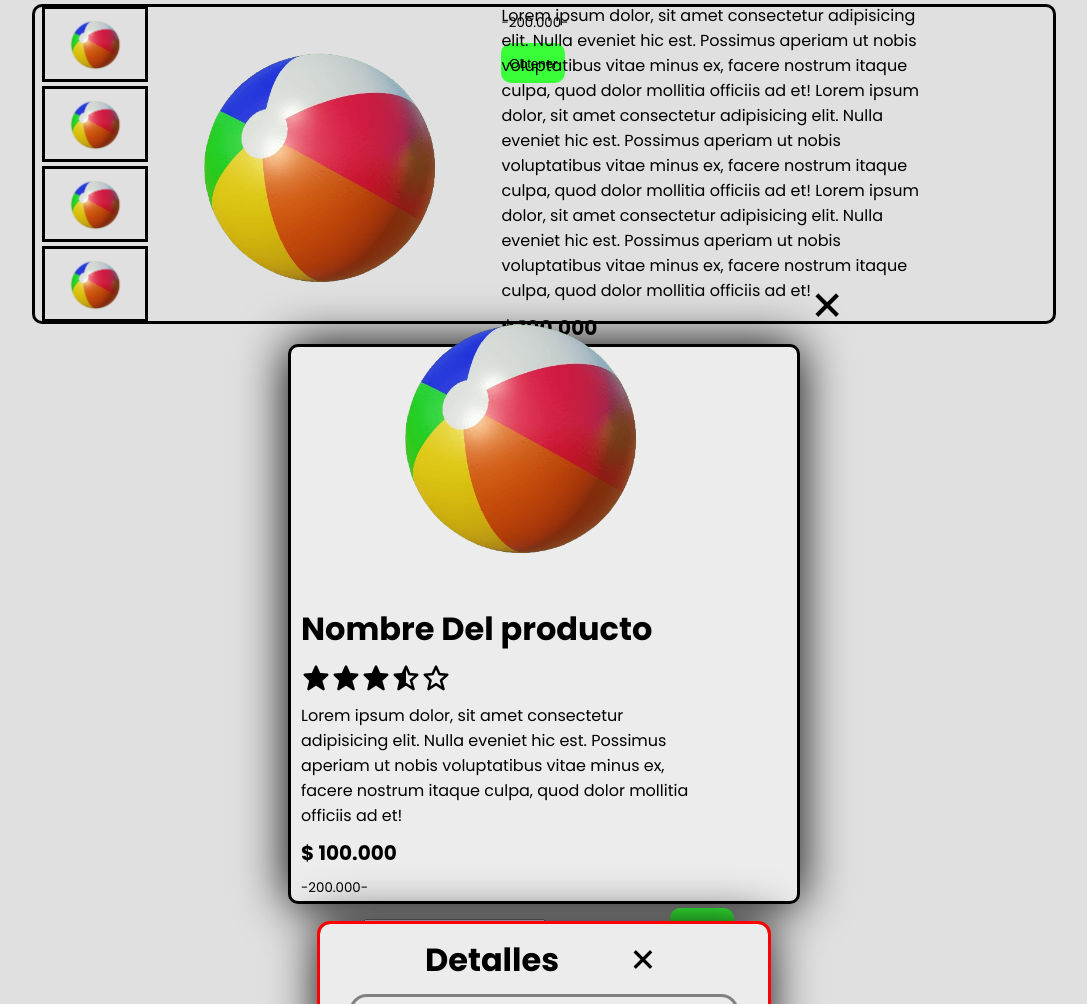
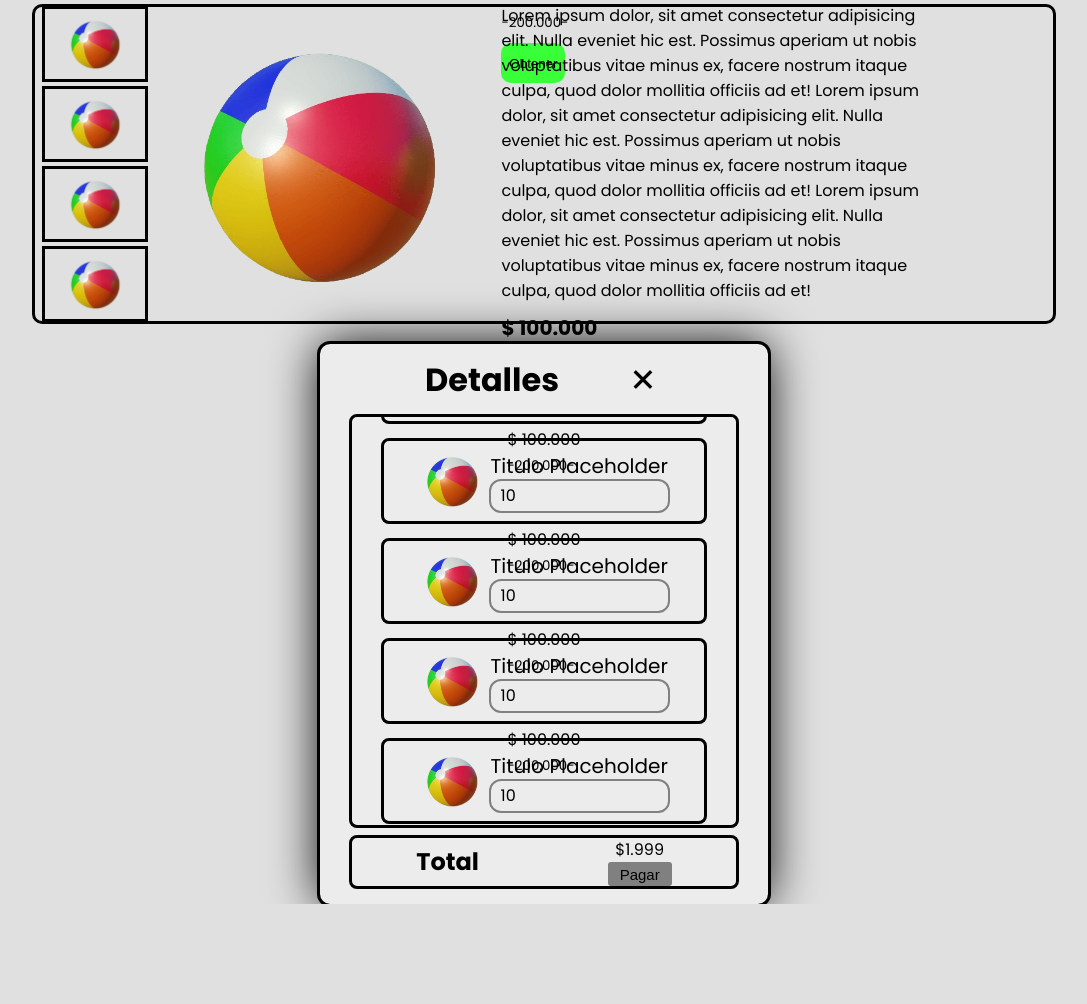
Before and after one commit to SamuelRiveros/Examen-HTML5-y-CSS3, a plain HTML site: page index.html in a window 1280 px wide. Shown: the part 772-1776 px from the top of the page, without its empty margins (96-1183 px from the left). After the commit the page ends 1676 px from the top, so only its background shows below. Drawn offline with nearby package versions, Linux system fonts and the light colour scheme.

Commit message:
feat: :construction: avances en js y en general

```diff
--- a/css/style.css
+++ b/css/style.css
@@ -158,7 +158,10 @@ main {
 .productobtenido {
     background-color: var(--color-grisclaro);
     border-radius: 10px;
-    display: flex;
+    display: none;
+    position: fixed;
+    left: 60vh;
+    top: 10vw;
     flex-direction: column;
     width: 40vw;
     height: 70vh;
@@ -228,7 +231,7 @@ main {
 
 
 .detalles {
-    outline: red solid;
+    outline: #000 solid;
     background-color: var(--color-grisclaro);
     border-radius: 10px;
     display: flex;
@@ -254,34 +257,77 @@ main {
 
 .detalleszone {
     display: flex;
+    flex-direction: column;
     justify-content: center;
-    border-radius: 15px;
-    outline: var(--color-gris) solid;
+    align-items: center;
+    border-radius: 5px;
+    outline: #000 solid;
     width: 30vw;
     height: 51vh;
+    overflow-y: scroll;
 }
 
 
 .productodetalles {
+    gap: 0.5vw;
     flex-wrap: wrap;
-    border-radius: 10px;
-    margin-top: 10px;
-    outline: red solid ;
+    border-radius: 5px;
+    margin-top: 20px;
+    outline: rgb(0, 0, 0) solid ;
     display: flex;
-    flex-direction: row;
     justify-content: center;
     align-items: center;
     height: 10vh;
     width: 25vw;
 }
 
-.productodetalles p {
-    font-size: 15px;
-}
-
-
 .productodetallesimg {
     object-fit: contain;
     width: 20%;
     height: 100%;
 }
+
+.tituloproductodetalles .tituloproducto {
+    font-size: 20px;
+}
+
+.cantidaddetalles {
+    padding-left: 10px;
+    align-items: center;
+    outline: var(--color-gris) solid;
+    border-radius: 10px;
+    outline-width: 2px;
+    display: flex;
+    height: 30px;
+}
+
+.detallespagar {
+    align-items: center;
+    justify-content: space-around;
+    border-radius: 5px;
+    margin-top: 1vw;
+    width: 30vw;
+    height: 6vh;
+    outline: var(--color-negro) solid;
+    display: flex;
+}
+
+.pagopuro {
+    display: flex;
+    flex-direction: column;
+    justify-content: center;
+    align-items: center;
+}
+
+
+.pagar {
+    font-size: 15px;
+    display: flex;
+    justify-content: center;
+    align-items: center;
+    border-radius: 3px;
+    background-color: var(--color-gris);
+    border: none;
+    width: 5vw;
+    height: 3vh;
+}
--- a/index.html
+++ b/index.html
@@ -28,6 +28,7 @@
     <main>
 
         <div class="productozone">
+
             <div class="producto">
 
                 <div class="productosimgleft">
@@ -64,7 +65,7 @@
                     <p class="costo">$ 100.000</p>
                     <small>-200.000-</small>
 
-                    <button class="obtener">Obtener</button>
+                    <button class="obtener" id="obtener">Obtener</button>
                 </div>
             </div>
 
@@ -104,7 +105,7 @@
                     <p class="costo">$ 100.000</p>
                     <small>-200.000-</small>
 
-                    <button class="obtener">Obtener</button>
+                    <button class="obtener" id="obtener2">Obtener</button>
                 </div>
             </div>
 
@@ -144,7 +145,7 @@
                     <p class="costo">$ 100.000</p>
                     <small>-200.000-</small>
 
-                    <button class="obtener">Obtener</button>
+                    <button class="obtener" id="obtener3">Obtener</button>
                 </div>
             </div>
 
@@ -192,7 +193,7 @@
                         <img class="productodetallesimg" src="storage/img/bolaplaya-removebg-preview.png">
 
                         <div class="tituloproductodetalles">
-                            <p>Titulo Placeholder</p>
+                            <p class="tituloproducto">Titulo Placeholder</p>
                             <p class="cantidaddetalles">10</p>
                         </div>
 
@@ -201,6 +202,95 @@
                             <small>-200.000-</small>
                         </div>
 
+                    </div>
+
+                    <div class="productodetalles">
+
+                        <img class="productodetallesimg" src="storage/img/bolaplaya-removebg-preview.png">
+
+                        <div class="tituloproductodetalles">
+                            <p class="tituloproducto">Titulo Placeholder</p>
+                            <p class="cantidaddetalles">10</p>
+                        </div>
+
+                        <div class="costodetalles">
+                            <p class="costo">$ 100.000</p>
+                            <small>-200.000-</small>
+                        </div>
+
+                    </div>
+
+                    <div class="productodetalles">
+
+                        <img class="productodetallesimg" src="storage/img/bolaplaya-removebg-preview.png">
+
+                        <div class="tituloproductodetalles">
+                            <p class="tituloproducto">Titulo Placeholder</p>
+                            <p class="cantidaddetalles">10</p>
+                        </div>
+
+                        <div class="costodetalles">
+                            <p class="costo">$ 100.000</p>
+                            <small>-200.000-</small>
+                        </div>
+
+                    </div>
+
+                    <div class="productodetalles">
+
+                        <img class="productodetallesimg" src="storage/img/bolaplaya-removebg-preview.png">
+
+                        <div class="tituloproductodetalles">
+                            <p class="tituloproducto">Titulo Placeholder</p>
+                            <p class="cantidaddetalles">10</p>
+                        </div>
+
+                        <div class="costodetalles">
+                            <p class="costo">$ 100.000</p>
+                            <small>-200.000-</small>
+                        </div>
+
+                    </div>
+
+                    <div class="productodetalles">
+
+                        <img class="productodetallesimg" src="storage/img/bolaplaya-removebg-preview.png">
+
+                        <div class="tituloproductodetalles">
+                            <p class="tituloproducto">Titulo Placeholder</p>
+                            <p class="cantidaddetalles">10</p>
+                        </div>
+
+                        <div class="costodetalles">
+                            <p class="costo">$ 100.000</p>
+                            <small>-200.000-</small>
+                        </div>
+
+                    </div>
+
+                    <div class="productodetalles">
+
+                        <img class="productodetallesimg" src="storage/img/bolaplaya-removebg-preview.png">
+
+                        <div class="tituloproductodetalles">
+                            <p class="tituloproducto">Titulo Placeholder</p>
+                            <p class="cantidaddetalles">10</p>
+                        </div>
+
+                        <div class="costodetalles">
+                            <p class="costo">$ 100.000</p>
+                            <small>-200.000-</small>
+                        </div>
+
+                    </div>
+                </div>
+
+                <div class="detallespagar">
+                    <h2>Total</h2>
+
+                    <div class="pagopuro">
+                        <p>$1.999</p>
+                        <button class="pagar">Pagar</button>
                     </div>
                 </div>
             </div>
--- a/js/main.js
+++ b/js/main.js
@@ -0,0 +1,33 @@
+let btnObtener = document.getElementById("obtener")
+
+let btnObtener2 = document.getElementById("obtener2")
+
+let btnObtener3 = document.getElementById("obtener3")
+
+
+btnObtener.addEventListener("click", event => {
+    const ver = document.querySelectorAll(".productobtenido")
+
+    ver.forEach(element => {
+        element.style.display = "flex";
+    });
+
+});
+
+btnObtener2.addEventListener("click", event => {
+    const ver = document.querySelectorAll(".productobtenido")
+
+    ver.forEach(element => {
+        element.style.display = "flex";
+    });
+
+});
+
+btnObtener3.addEventListener("click", event => {
+    const ver = document.querySelectorAll(".productobtenido")
+
+    ver.forEach(element => {
+        element.style.display = "flex";
+    });
+
+});
```
